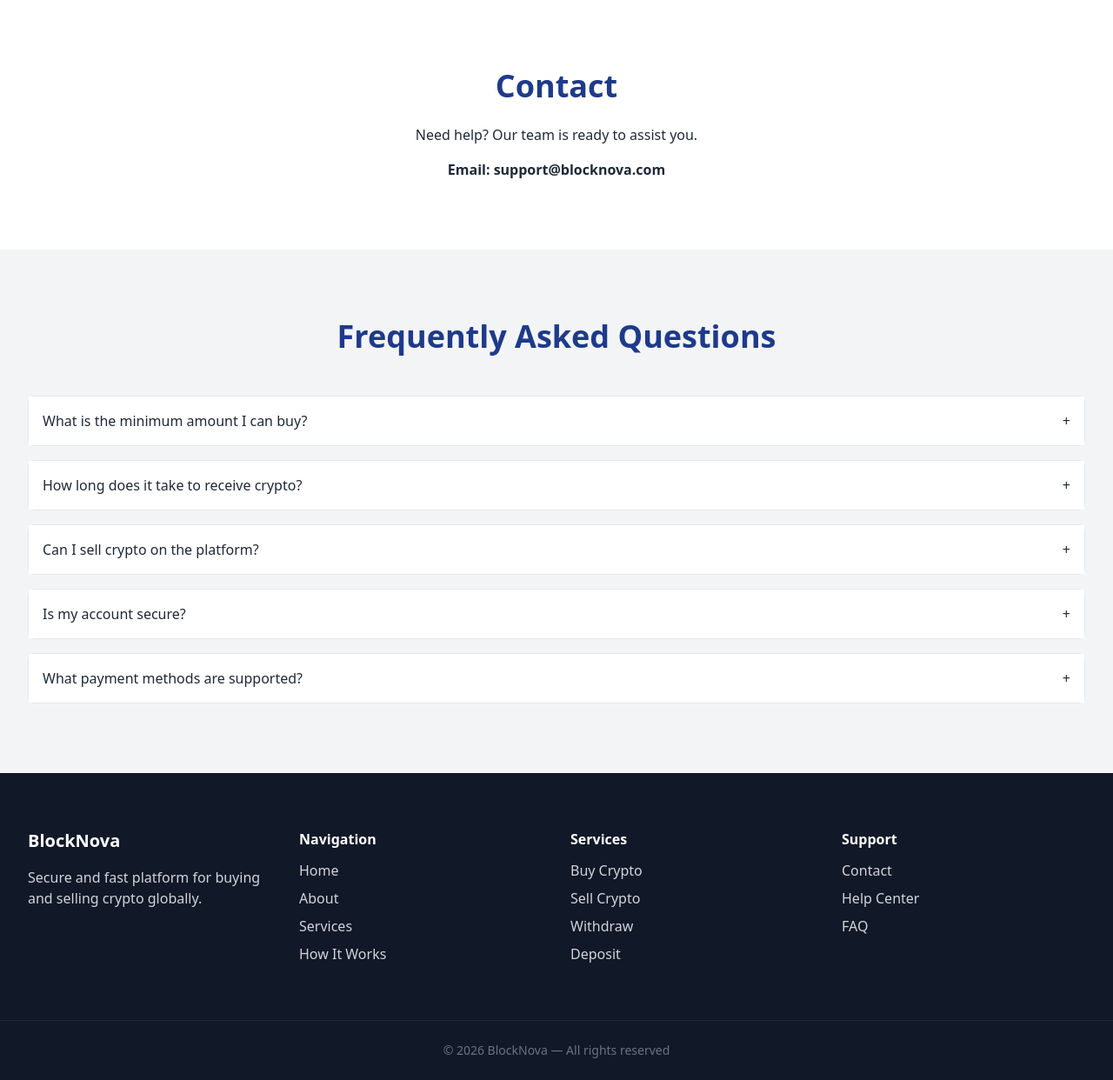
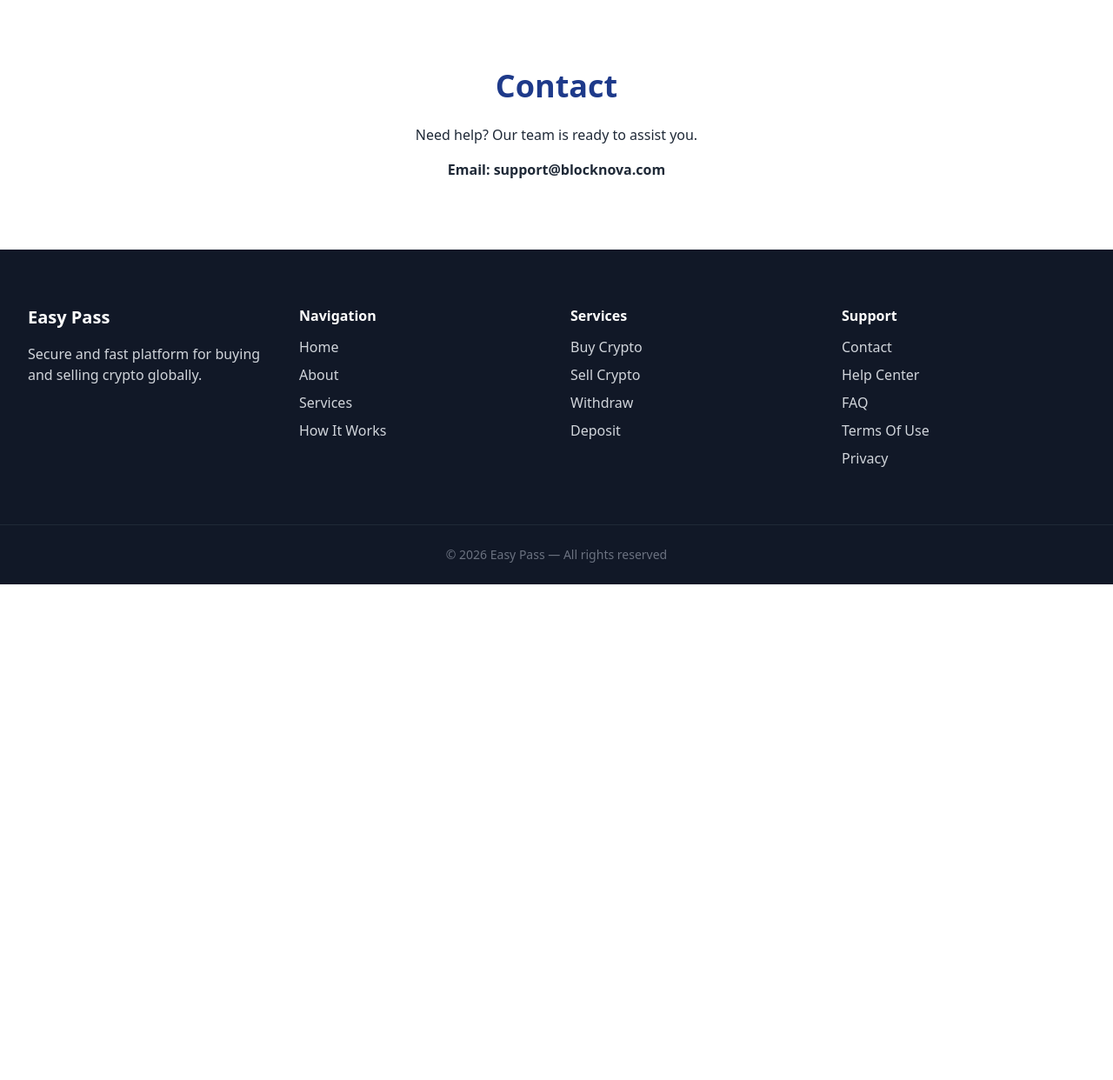
Before and after one commit to othnieladventurer/block-nova, a Django app: page / in a window 1280 px wide. Shown: the part 1969-3211 px from the top of the page at 87% size. After the commit the page ends 2641 px from the top, so only its background shows below. Run offline with Django 5.2, Linux system fonts and the light colour scheme; some libraries are stand-ins or nearby versions.

Commit message:
Updating company name to easy pass

```diff
--- a/website/templates/website/dashboard/base.html
+++ b/website/templates/website/dashboard/base.html
@@ -3,7 +3,7 @@
 <head>
   <meta charset="UTF-8">
   <meta name="viewport" content="width=device-width, initial-scale=1.0">
-  <title>{% block title %}Dashboard – BlockNova{% endblock %}</title>
+  <title>{% block title %}Dashboard – Easy Pass{% endblock %}</title>
   <script src="https://cdn.tailwindcss.com"></script>
 </head>
 
@@ -12,7 +12,7 @@
 <!-- SIDENAV -->
 <aside id="sidenav" class="fixed top-0 left-0 h-screen w-64 bg-white shadow-lg z-40 transform -translate-x-full md:translate-x-0 transition-transform duration-300 ease-in-out">
   <div class="h-16 flex items-center justify-between border-b px-4">
-    <h1 class="text-2xl font-bold text-blue-900"><a href="{% url 'website:dashboard' %}"> Block<span class="text-green-500">Nova</span></a></h1>
+    <h1 class="text-2xl font-bold text-blue-900"><a href="{% url 'website:dashboard' %}"> Easy<span class="text-green-500">Pass</span></a></h1>
     <!-- Close Button (visible only on small screens) -->
     <button id="close-btn" class="md:hidden text-gray-600 focus:outline-none">
       <svg class="w-6 h-6" fill="none" stroke="currentColor" viewBox="0 0 24 24">
--- a/website/templates/website/dashboard/dashboard.html
+++ b/website/templates/website/dashboard/dashboard.html
@@ -1,6 +1,6 @@
 {% extends "website/dashboard/base.html" %}
 
-{% block title %}Dashboard – BlockNova{% endblock %}
+{% block title %}Dashboard – Easy Pass{% endblock %}
 {% block page_title %}Dashboard{% endblock %}
 
 {% block content %}
--- a/website/templates/website/index.html
+++ b/website/templates/website/index.html
@@ -3,9 +3,9 @@
 <head>
     <meta charset="UTF-8">
     <meta name="viewport" content="width=device-width, initial-scale=1.0">
-    <title>BlockNova – Buy & Sell Crypto Easily</title>
+    <title>Easy Pass – Buy & Sell Crypto Easily</title>
     <meta name="description" content="Secure and fast platform to buy and sell cryptocurrencies globally with a minimum purchase of $15.">
-    <link rel="stylesheet" href="styles.css">
+
     <script src="https://cdn.tailwindcss.com"></script>
     <script src="https://unpkg.com/feather-icons"></script>
 </head>
@@ -17,12 +17,13 @@
 </style>
 
 <body class="bg-gray-50 text-gray-800 scroll-smooth">
+
 <!-- ================= NAVBAR ================= -->
 <nav class="fixed top-0 w-full bg-white shadow z-50">
   <div class="max-w-7xl mx-auto px-8 flex justify-between items-center h-16">
     <!-- Logo -->
     <a href="#hero" class="text-2xl font-bold text-blue-900">
-      Block<span class="text-green-500">Nova</span>
+      Easy <span class="text-green-500">Pass </span>
     </a>
 
     <!-- Desktop Menu -->
@@ -75,7 +76,6 @@
   </div>
 </nav>
 
-
 <!-- ================= HERO ================= -->
 <section id="hero" class="bg-gradient-to-r from-blue-900 to-blue-700 text-white">
   <div class="max-w-7xl mx-auto px-8 py-24 grid md:grid-cols-2 gap-12 items-center">
@@ -125,9 +125,9 @@
 <section id="about" class="bg-gray-100">
     <div class="max-w-7xl mx-auto px-8 py-20 grid md:grid-cols-2 gap-12 items-center">
         <div>
-            <h2 class="text-4xl font-bold text-blue-900 mb-6">About BlockNova</h2>
+            <h2 class="text-4xl font-bold text-blue-900 mb-6">About Easy Pass </h2>
             <p class="mb-4">
-                BlockNova is a fast, secure platform for buying and selling cryptocurrencies worldwide.
+                Easy Pass  is a fast, secure platform for buying and selling cryptocurrencies worldwide.
             </p>
             <p class="mb-6">
                 Our platform ensures easy access to crypto with transparent fees and instant delivery to your wallet.
@@ -195,95 +195,13 @@
     </div>
 </section>
 
-
-
-<!-- ================= FAQ ================= -->
-<section id="faq" class="bg-gray-100">
-    <div class="max-w-7xl mx-auto px-8 py-20">
-        <h2 class="text-4xl font-bold text-blue-900 mb-12 text-center">Frequently Asked Questions</h2>
-
-        <div class="space-y-4">
-            <!-- FAQ Item 1 -->
-            <div class="border rounded-lg">
-                <button class="w-full text-left flex justify-between items-center p-4 faq-question bg-white">
-                    What is the minimum amount I can buy?
-                    <span>+</span>
-                </button>
-                <div class="faq-answer hidden p-4 bg-white text-gray-700 border-t">
-                    The minimum purchase is $15. A platform fee of $6 applies per transaction.
-                </div>
-            </div>
-
-            <!-- FAQ Item 2 -->
-            <div class="border rounded-lg">
-                <button class="w-full text-left flex justify-between items-center p-4 faq-question bg-white">
-                    How long does it take to receive crypto?
-                    <span>+</span>
-                </button>
-                <div class="faq-answer hidden p-4 bg-white text-gray-700 border-t">
-                    Crypto is delivered directly to your wallet within 30 minutes of a completed transaction.
-                </div>
-            </div>
-
-            <!-- FAQ Item 3 -->
-            <div class="border rounded-lg">
-                <button class="w-full text-left flex justify-between items-center p-4 faq-question bg-white">
-                    Can I sell crypto on the platform?
-                    <span>+</span>
-                </button>
-                <div class="faq-answer hidden p-4 bg-white text-gray-700 border-t">
-                    Yes, you can sell cryptocurrencies and withdraw funds directly to your account securely.
-                </div>
-            </div>
-
-            <!-- FAQ Item 4 -->
-            <div class="border rounded-lg">
-                <button class="w-full text-left flex justify-between items-center p-4 faq-question bg-white">
-                    Is my account secure?
-                    <span>+</span>
-                </button>
-                <div class="faq-answer hidden p-4 bg-white text-gray-700 border-t">
-                    Yes, we use industry-standard security measures to protect your account and funds.
-                </div>
-            </div>
-
-            <!-- FAQ Item 5 -->
-            <div class="border rounded-lg">
-                <button class="w-full text-left flex justify-between items-center p-4 faq-question bg-white">
-                    What payment methods are supported?
-                    <span>+</span>
-                </button>
-                <div class="faq-answer hidden p-4 bg-white text-gray-700 border-t">
-                    We accept bank transfers and secure local payment methods for buying and selling crypto.
-                </div>
-            </div>
-        </div>
-    </div>
-</section>
-
-<script>
-    // FAQ toggle functionality
-    const faqButtons = document.querySelectorAll(".faq-question");
-    faqButtons.forEach(button => {
-        button.addEventListener("click", () => {
-            const answer = button.nextElementSibling;
-            answer.classList.toggle("hidden");
-
-            // Toggle plus/minus
-            const span = button.querySelector("span");
-            span.textContent = answer.classList.contains("hidden") ? "+" : "-";
-        });
-    });
-</script>
-
 <!-- ================= FOOTER ================= -->
 <footer class="bg-gray-900 text-gray-300">
     <div class="max-w-7xl mx-auto px-8 py-16 grid md:grid-cols-4 gap-8">
         <div>
-            <h3 class="text-white text-xl font-bold mb-4">BlockNova</h3>
+            <h3 class="text-white text-xl font-bold mb-4">Easy Pass </h3>
             <p>Secure and fast platform for buying and selling crypto globally.</p>
         </div>
-
         <div>
             <h4 class="text-white font-bold mb-3">Navigation</h4>
             <ul class="space-y-2">
@@ -293,7 +211,6 @@
                 <li><a href="#how" class="hover:text-white">How It Works</a></li>
             </ul>
         </div>
-
         <div>
             <h4 class="text-white font-bold mb-3">Services</h4>
             <ul class="space-y-2">
@@ -303,26 +220,22 @@
                 <li><a href="#services" class="hover:text-white">Deposit</a></li>
             </ul>
         </div>
-
         <div>
             <h4 class="text-white font-bold mb-3">Support</h4>
             <ul class="space-y-2">
                 <li><a href="#contact" class="hover:text-white">Contact</a></li>
                 <li><a href="#contact" class="hover:text-white">Help Center</a></li>
                 <li><a href="#contact" class="hover:text-white">FAQ</a></li>
+                <li><a href="#contact" class="hover:text-white">Terms Of Use</a></li>
+                <li><a href="#contact" class="hover:text-white">Privacy</a></li>
             </ul>
         </div>
     </div>
 
-
-    <!-- ================= FAQ ================= -->
-
-
     <div class="text-center text-sm text-gray-500 py-6 border-t border-gray-800">
-        © 2026 BlockNova — All rights reserved
+        © 2026 Easy Pass — All rights reserved
     </div>
 </footer>
-
 
 <script>
   const menuBtn = document.getElementById('menu-btn');
@@ -331,14 +244,13 @@
   menuBtn.addEventListener('click', () => {
     if (mobileMenu.classList.contains('h-0')) {
       mobileMenu.classList.remove('h-0');
-      mobileMenu.classList.add('h-screen'); // expand to full viewport height
+      mobileMenu.classList.add('h-screen');
     } else {
       mobileMenu.classList.remove('h-screen');
-      mobileMenu.classList.add('h-0'); // collapse
+      mobileMenu.classList.add('h-0');
     }
-  });
+  })
 </script>
-
 
 <script>
     feather.replace();
```
